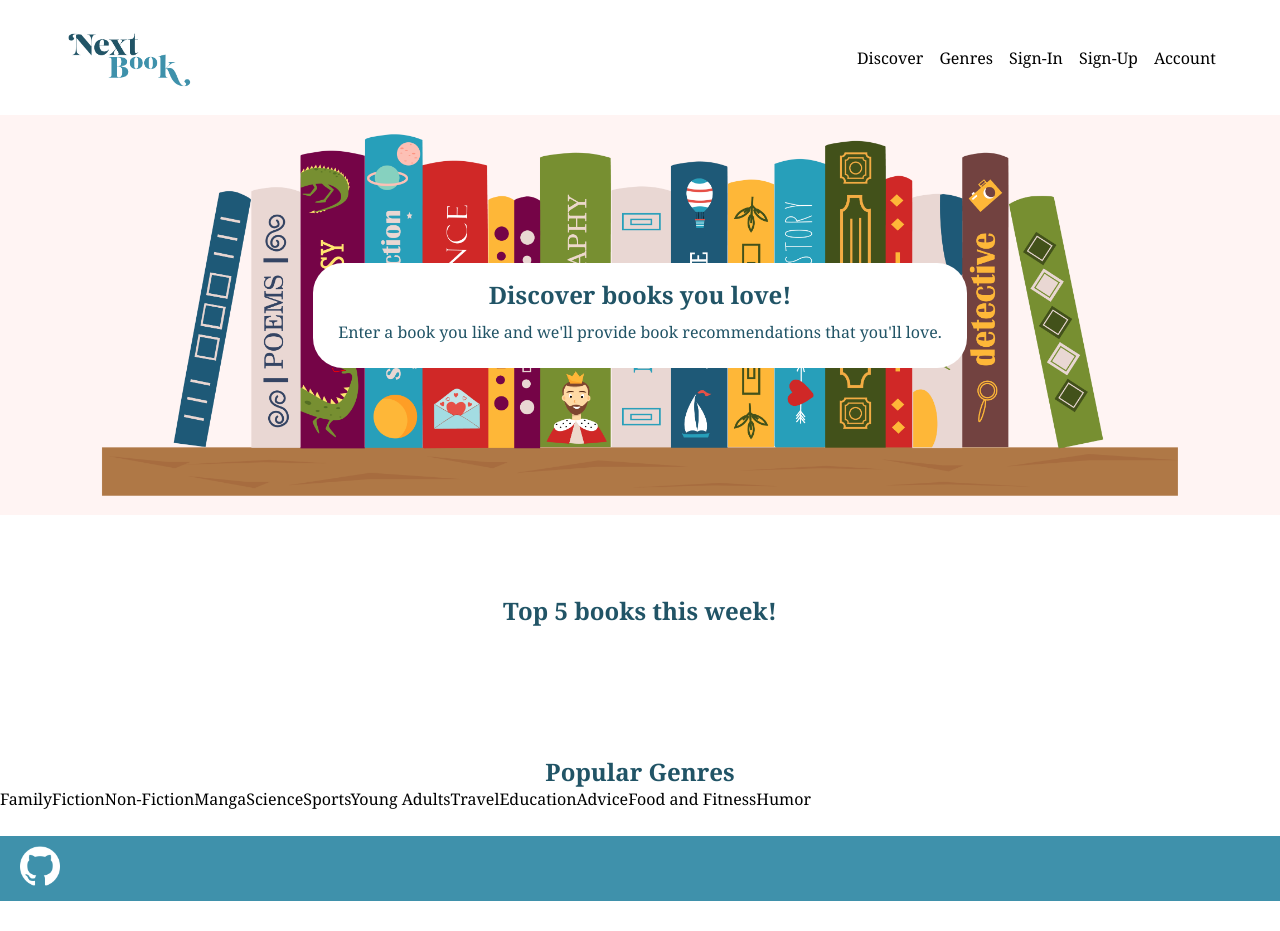
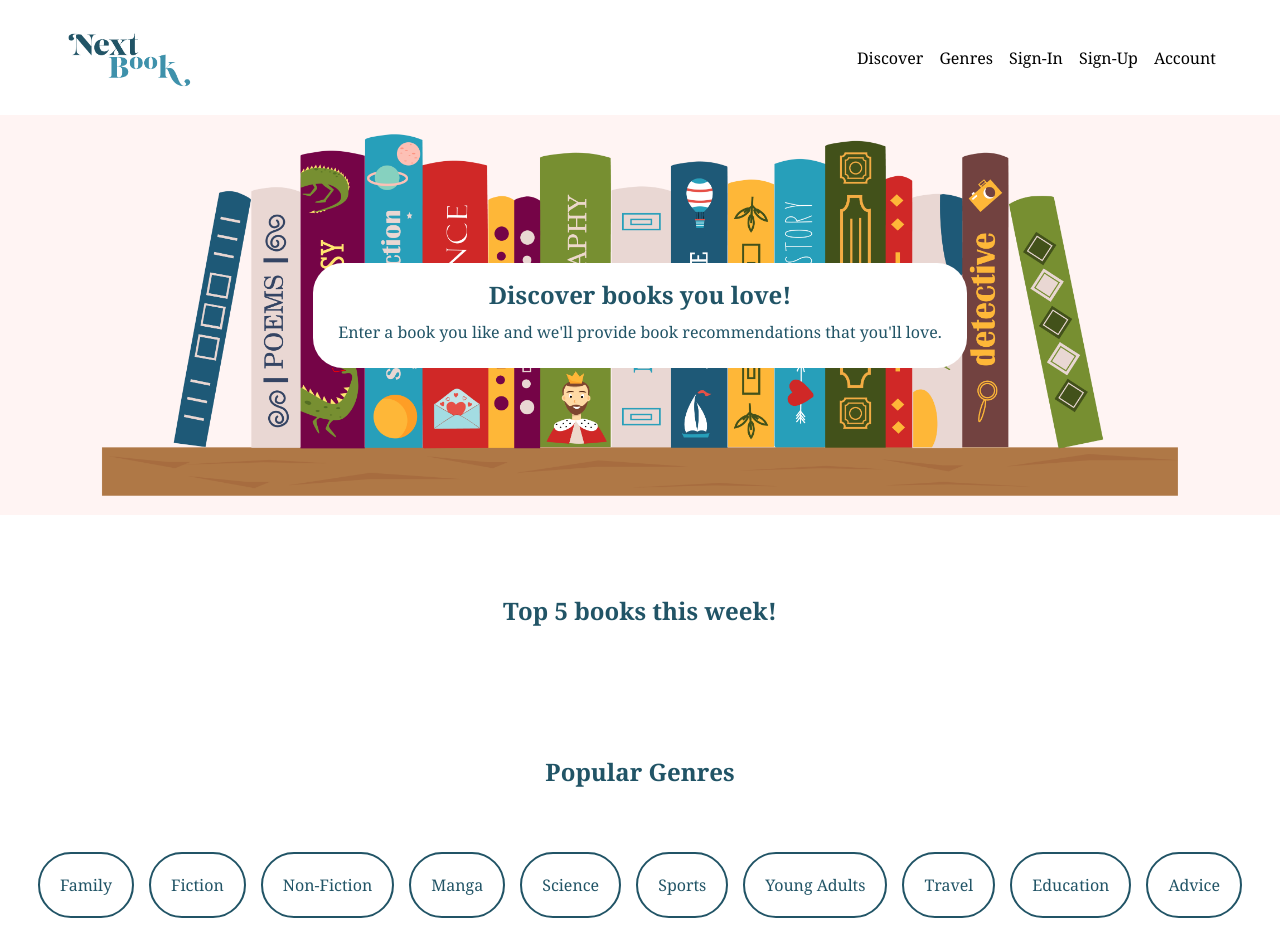
Before and after one commit to christinab980/bookProject, a React (Vite) app in the folder react-ui/: page / in a window 1280 px wide. Shown: the top 931 px of the page. Before the commit the page ends 901 px from the top, so only its background shows below. Built offline with nearby package versions, Linux system fonts and the light colour scheme; no server answers.

Commit message:
updating landing genres

```diff
--- a/react-ui/index.css
+++ b/react-ui/index.css
@@ -84,7 +84,7 @@ a {
   color: #215466;
 }
 
-.genre-buttons {
+.genre-buttons, .genre-landing-component{
   display: flex;
   flex-wrap: wrap;
   justify-content: center;
@@ -94,6 +94,16 @@ a {
 }
 
 .genre-buttons button {
+  padding: 20px;
+  background-color: #fff;
+  color: #215466;
+  border: 2px solid #215466;
+  border-radius: 50px;
+  cursor: pointer;
+  font-size: 1rem;
+}
+
+.genre-landing-component a {
   padding: 20px;
   background-color: #fff;
   color: #215466;
--- a/react-ui/src/components/landingButtons.jsx
+++ b/react-ui/src/components/landingButtons.jsx
@@ -1,5 +1,4 @@
 import React from 'react';
-import "../../index.css"
 
 const LandingPopularGenres = () => {
 
@@ -7,6 +6,7 @@ const LandingPopularGenres = () => {
         <>
             <div className="genre-landing-component">
                 <a
+                    className='genre-landing-component-a'
                     data-attribute="family"
                     href='https://book-project-kdip.vercel.app/genres'>
                         Family
--- a/react-ui/src/index.css
+++ b/react-ui/src/index.css
@@ -79,7 +79,7 @@ a {
   color: #215466;
 }
 
-.genre-buttons {
+.genre-buttons, .genre-landing-component {
   display: flex;
   flex-wrap: wrap;
   justify-content: center;
@@ -89,6 +89,10 @@ a {
 }
 
 .genre-landing-component-a {
+  background-color: red;
+}
+
+.genre-landing-component a {
   color: red;
 }
 
```
